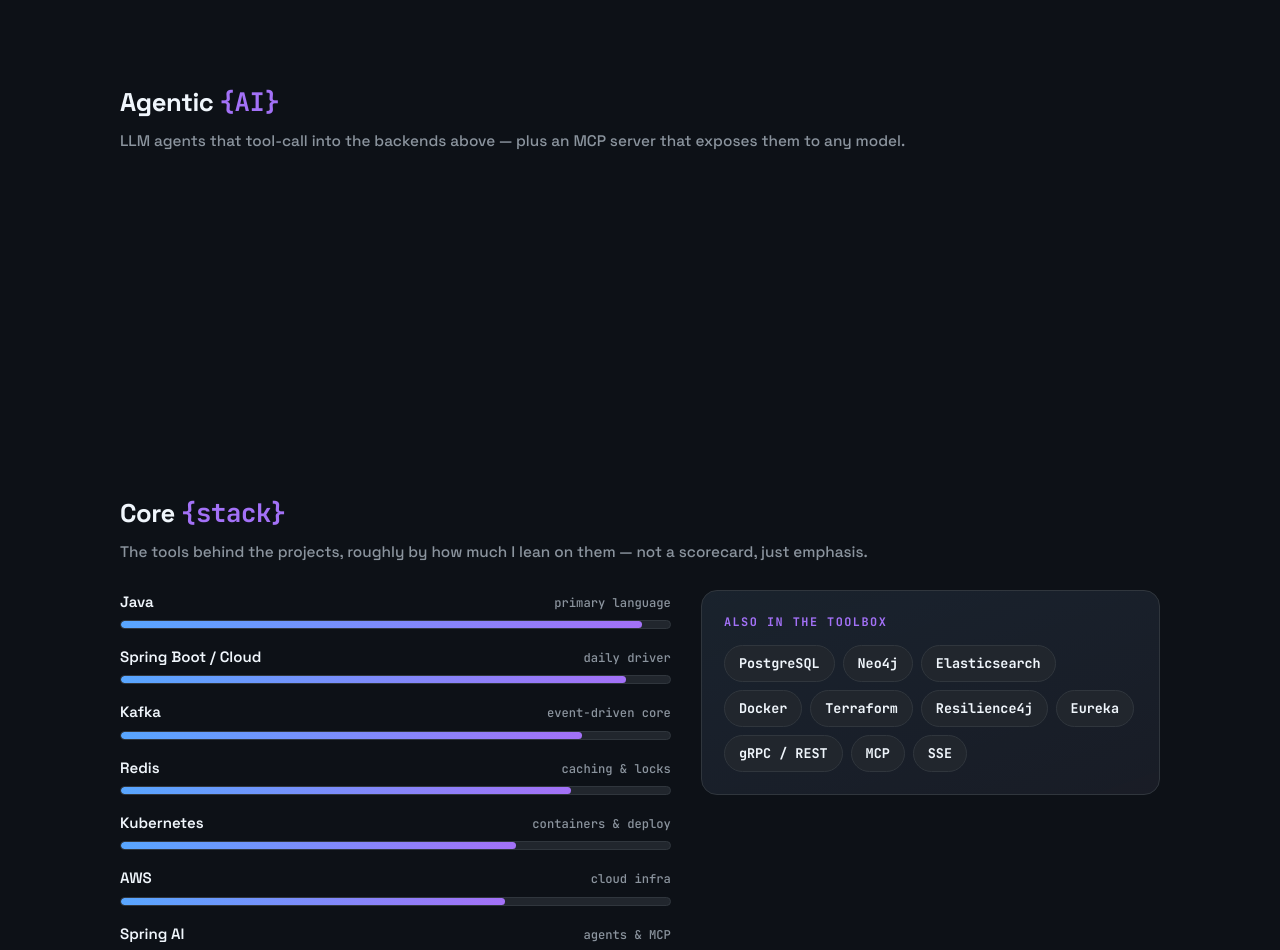
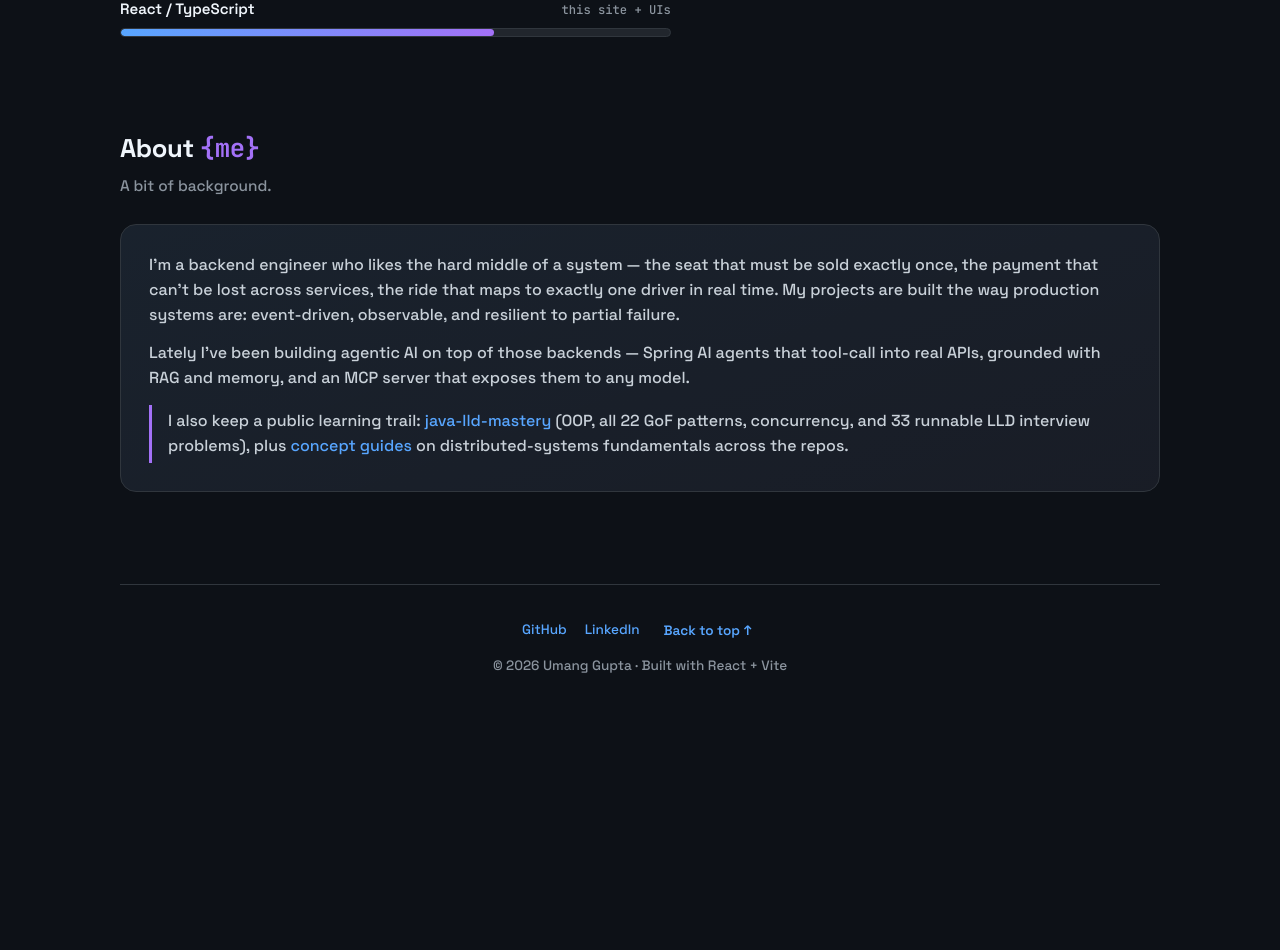
Before and after one commit to guptaumang769/guptaumang769.github.io, a React (Vite) app: page / in a window 1280 px wide. Shown: the part 2340-3290 px from the top of the page. After the commit the page ends 3078 px from the top, so only its background shows below. Built offline with nearby package versions, Linux system fonts and the light colour scheme.

Commit message:
feat: remove Agentic AI focus and two learning-only projects

```diff
--- a/src/App.tsx
+++ b/src/App.tsx
@@ -7,6 +7,7 @@
 import FilterTabs, { type Filter } from './components/FilterTabs';
 import ProjectCard from './components/ProjectCard';
 import ProjectModal from './components/ProjectModal';
+import Experience from './components/Experience';
 import Skills from './components/Skills';
 import About from './components/About';
 import Footer from './components/Footer';
@@ -28,8 +29,6 @@
     [filter],
   );
 
-  const aiProjects = useMemo(() => projects.filter((p) => p.isAI), []);
-
   return (
     <>
       <Nav theme={theme} onToggleTheme={toggleTheme} />
@@ -45,7 +44,7 @@
               Selected <span className="brace">{'{work}'}</span>
             </h2>
             <p className="section-sub">
-              Thirteen production-style systems. Click any card for the problem,
+              Production-style backend systems. Click any card for the problem,
               approach, and links.
             </p>
           </Reveal>
@@ -64,28 +63,7 @@
           </motion.div>
         </section>
 
-        {/* ---------- AI systems ---------- */}
-        <section className="section" id="ai">
-          <Reveal>
-            <h2 className="section-title">
-              Agentic <span className="brace">{'{AI}'}</span>
-            </h2>
-            <p className="section-sub">
-              LLM agents that tool-call into the backends above — plus an MCP
-              server that exposes them to any model.
-            </p>
-          </Reveal>
-          <div className="project-grid">
-            {aiProjects.map((project) => (
-              <ProjectCard
-                key={project.id}
-                project={project}
-                onOpen={setSelected}
-              />
-            ))}
-          </div>
-        </section>
-
+        <Experience />
         <Skills />
         <About />
         <Footer />
--- a/src/components/FilterTabs.tsx
+++ b/src/components/FilterTabs.tsx
@@ -4,7 +4,6 @@
   | 'All'
   | 'Microservices'
   | 'Systems'
-  | 'Agentic AI'
   | 'Real-time'
   | 'Fundamentals';
 
@@ -12,7 +11,6 @@
   'All',
   'Microservices',
   'Systems',
-  'Agentic AI',
   'Real-time',
   'Fundamentals',
 ];
--- a/src/components/Skills.tsx
+++ b/src/components/Skills.tsx
@@ -20,7 +20,6 @@
   { name: 'Redis', note: 'caching & locks', level: 82 },
   { name: 'Kubernetes', note: 'containers & deploy', level: 72 },
   { name: 'AWS', note: 'cloud infra', level: 70 },
-  { name: 'Spring AI', note: 'agents & MCP', level: 78 },
   { name: 'React / TypeScript', note: 'this site + UIs', level: 68 },
 ];
 
@@ -34,7 +33,7 @@
   'Resilience4j',
   'Eureka',
   'gRPC / REST',
-  'MCP',
+  'Apache Pulsar',
   'SSE',
 ];
 
--- a/src/data/projects.ts
+++ b/src/data/projects.ts
@@ -6,7 +6,6 @@
 
 export type ProjectTag =
   | 'Microservices'
-  | 'Agentic AI'
   | 'Real-time'
   | 'Systems'
   | 'Fundamentals';
@@ -26,8 +25,6 @@
   demoLabel?: string;
   /** Emoji or short glyph used as the card icon. */
   icon: string;
-  /** Marks AI/agentic projects (used by the "AI" nav + filter accents). */
-  isAI?: boolean;
   /**
    * Release status. A project is treated as live only when this is exactly 'live';
    * omit it (or set 'coming-soon') while the repo isn't public yet, and the UI shows a
@@ -138,66 +135,6 @@
     icon: '🚕',
   },
   {
-    id: 'bookmyshow-ai-concierge',
-    title: 'BookMyShow AI Concierge',
-    pitch: 'AI agent: tool-calling into the BookMyShow APIs + RAG + memory.',
-    problem:
-      'A booking backend is powerful but unfriendly — users want to just ask "what is playing near me tonight and book two seats" in plain language, and get it done without navigating forms.',
-    approach: [
-      'A Spring AI agent that tool-calls directly into the BookMyShow backend APIs (search shows, check seats, reserve, confirm).',
-      'RAG over movie/venue/FAQ content grounds answers so the model recommends from real data, not hallucinations.',
-      'Conversation memory keeps context across turns so follow-ups ("make it Saturday instead") resolve naturally.',
-      'The LLM plans which tools to call and in what order, turning free-form intent into concrete API actions.',
-    ],
-    tags: ['Agentic AI'],
-    tech: ['Spring AI', 'RAG', 'tools'],
-    repoUrl: `${GH}/bookmyshow-ai-concierge`,
-    demoUrl: `${GH}/bookmyshow-ai-concierge-ui`,
-    demoLabel: 'Chat',
-    icon: '🤖',
-    isAI: true,
-  },
-  {
-    id: 'uber-ai-assistant',
-    title: 'Uber AI Assistant',
-    pitch:
-      'AI agent over the Uber APIs: fare, nearby drivers, request/track rides.',
-    problem:
-      'The ride platform exposes a dozen services, but a rider just wants to say "get me a cab to the airport, how much and how far out is it?" and have the agent orchestrate the calls.',
-    approach: [
-      'A Spring AI agent exposes the Uber platform as callable tools — fare estimate, nearby drivers, request ride, track ride.',
-      'The model decomposes a natural-language request into the right sequence of tool calls.',
-      'Memory tracks the active ride so status questions and cancellations map to the correct trip.',
-      'Responses fold live data (ETA, driver position, price) back into a plain-language reply.',
-    ],
-    tags: ['Agentic AI'],
-    tech: ['Spring AI', 'tools', 'memory'],
-    repoUrl: `${GH}/uber-ai-assistant`,
-    demoUrl: `${GH}/uber-ai-assistant-ui`,
-    demoLabel: 'Chat',
-    icon: '🧭',
-    isAI: true,
-  },
-  {
-    id: 'portfolio-mcp-server',
-    title: 'Portfolio MCP Server',
-    pitch:
-      'MCP server: 10 tools exposing both backends to any model (Claude Desktop).',
-    problem:
-      'Each AI assistant was bespoke. To let any model — Claude Desktop, other MCP clients — drive the BookMyShow and Uber backends, the capabilities need to be exposed through a single standard protocol.',
-    approach: [
-      'A Model Context Protocol (MCP) server that publishes 10 tools spanning both the BookMyShow and Uber backends.',
-      'Any MCP-compatible client (e.g. Claude Desktop) can discover and invoke the tools — no assistant-specific glue.',
-      'Built on Spring AI\'s MCP support so tool schemas, arguments, and results are typed and validated.',
-      'Turns two full backend platforms into a reusable, model-agnostic capability layer.',
-    ],
-    tags: ['Agentic AI'],
-    tech: ['Spring AI', 'MCP'],
-    repoUrl: `${GH}/portfolio-mcp-server`,
-    icon: '🔌',
-    isAI: true,
-  },
-  {
     id: 'chat-system',
     title: 'Chat System',
     pitch:
@@ -251,40 +188,4 @@
     repoUrl: `${GH}/video-streaming`,
     icon: '🎥',
   },
-  {
-    id: 'collab-docs',
-    title: 'Collaborative Docs',
-    pitch:
-      'Google-Docs-style editor: Operational Transformation + server reconciliation.',
-    problem:
-      'When two people edit the same text at the same time, naive edits diverge. The system must transform concurrent operations so every client converges on identical content — the hard, well-studied heart of collaborative editing.',
-    approach: [
-      'A real Operational Transformation engine (insert/delete) whose transform() upholds convergence (TP1), including tie-breaks and overlapping deletes.',
-      'Server reconciliation (the ShareDB / Google Wave model): a client op tagged with its base revision is folded forward through every op committed since, then applied and broadcast.',
-      'WebSocket/STOMP edit + cursor channels, with cross-node fan-out via Redis pub/sub and TTL presence.',
-      'Op-log + snapshot persistence; the OT engine is fuzz-verified for convergence over ~1,900 op pairs.',
-    ],
-    tags: ['Systems', 'Real-time'],
-    tech: ['WebSocket', 'Redis', 'PostgreSQL', 'OT'],
-    repoUrl: `${GH}/collab-docs`,
-    icon: '📝',
-  },
-  {
-    id: 'java-lld-mastery',
-    title: 'Java LLD Mastery',
-    pitch:
-      'OOP, 22 GoF patterns, concurrency, 33 LLD interview problems — all runnable Java.',
-    problem:
-      'Low-level design knowledge is easy to read about and hard to actually wield. Most resources are diagrams and prose with no runnable code to test your understanding against.',
-    approach: [
-      'Full coverage of OOP fundamentals and all 22 Gang-of-Four design patterns, each as a self-contained runnable example.',
-      'A concurrency track covering threads, locks, and common synchronization patterns hands-on.',
-      '33 classic LLD interview problems worked end to end in real Java.',
-      'Structured as a learning repo you can clone, run, and extend rather than just read.',
-    ],
-    tags: ['Fundamentals'],
-    tech: ['Java', 'Design Patterns', 'Concurrency'],
-    repoUrl: `${GH}/java-lld-mastery`,
-    icon: '📚',
-  },
 ];
```
